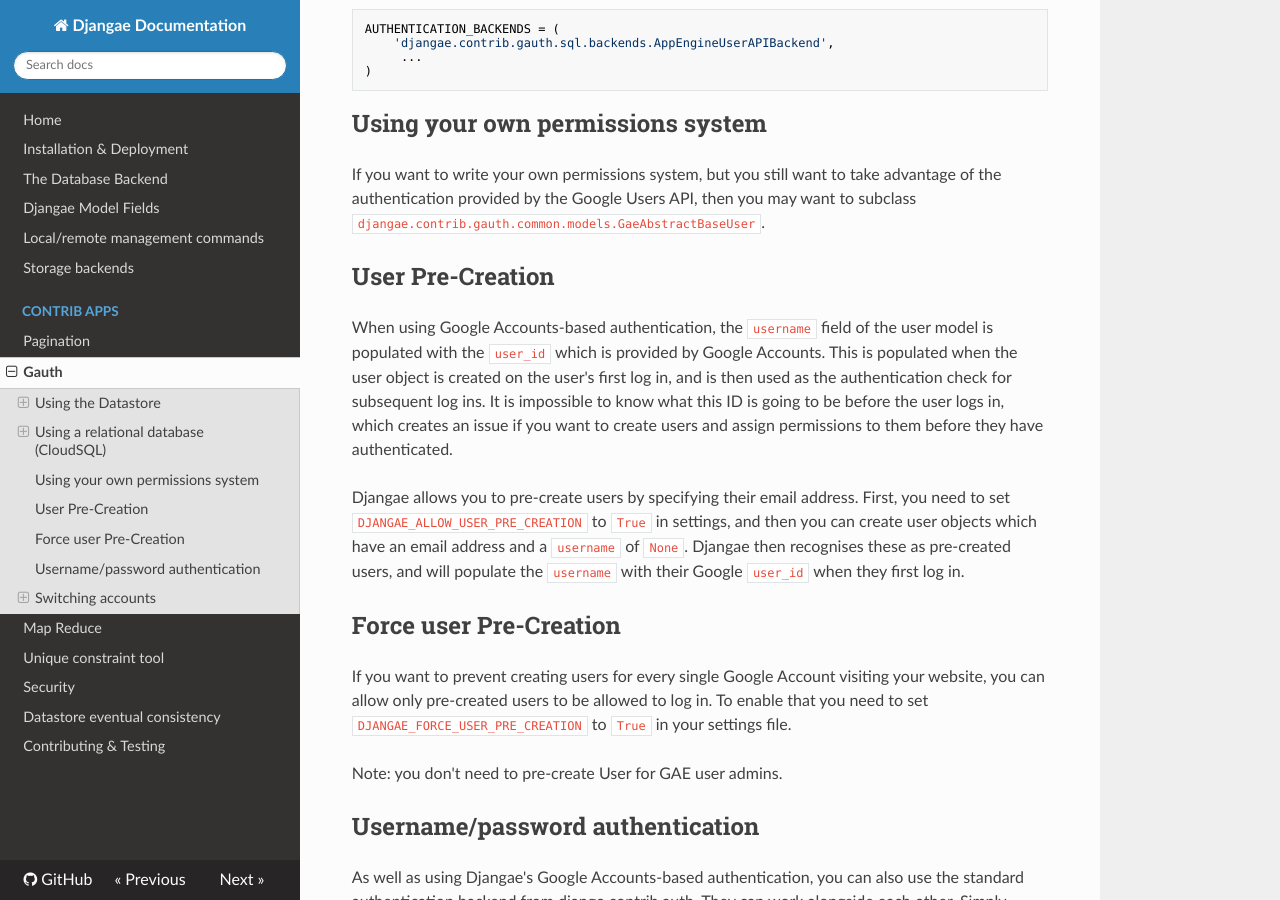
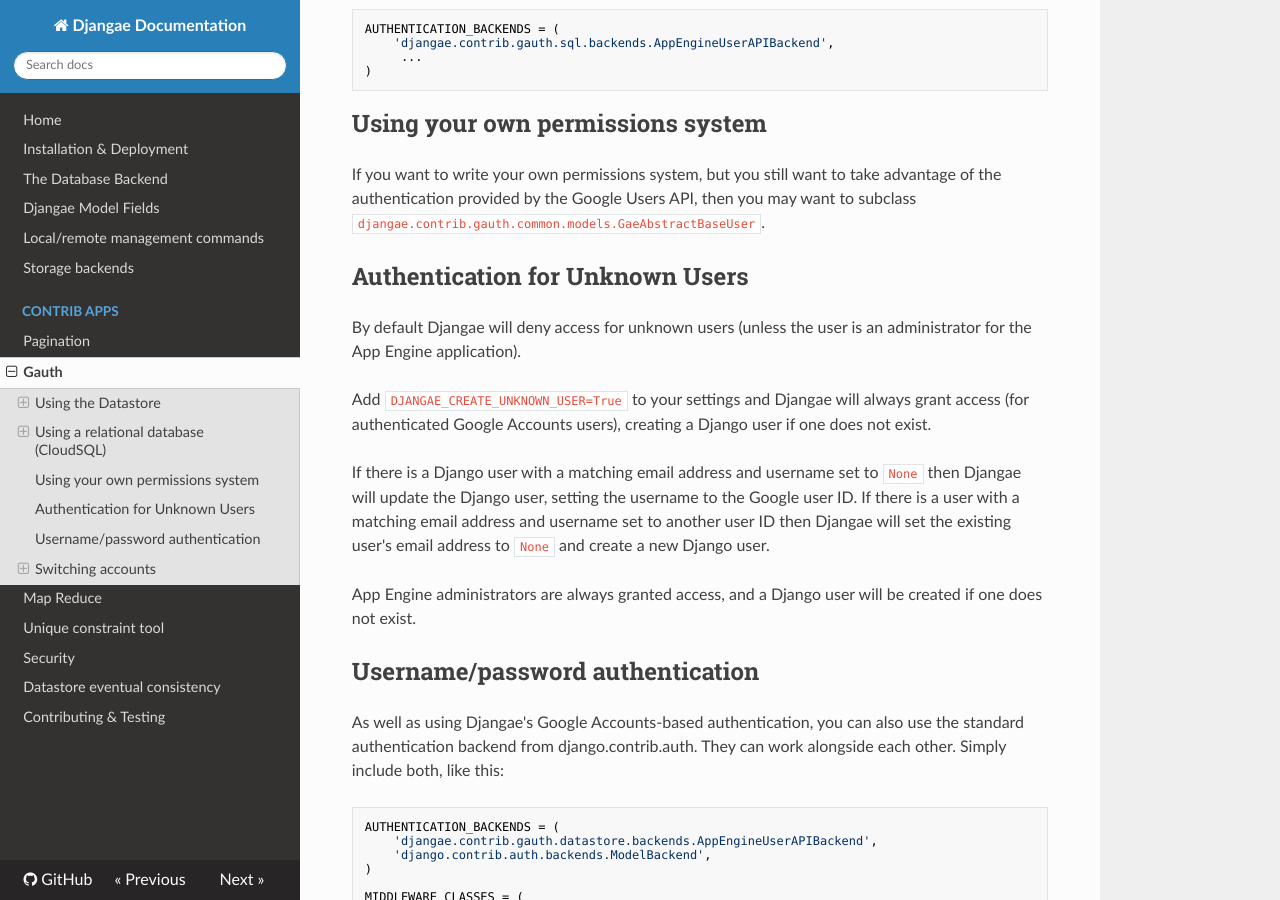
Before and after one commit to wittfabian/djangae, an MkDocs documentation site: the page built from docs/gauth.md, in a window 1280 px wide and 900 px high, scrolled down 1345 px. Built offline with MkDocs 1.6.1, drawn with Linux system fonts in a browser that asks for light colours; nearby versions of some CDN libraries; old or Windows-style settings are respelled for this version of MkDocs.

Commit message:
Describing new auth logic in the documentation, and the new setting.

```diff
--- a/docs/gauth.md
+++ b/docs/gauth.md
@@ -55,18 +55,16 @@ AUTHENTICATION_BACKENDS = (
 If you want to write your own permissions system, but you still want to take advantage of the authentication provided by the Google Users API, then you may want to subclass `djangae.contrib.gauth.common.models.GaeAbstractBaseUser`.
 
 
+## Authentication for Unknown Users
 
-## User Pre-Creation
+By default Djangae will deny access for unknown users (unless the user is an administrator for the App Engine application).
 
-When using Google Accounts-based authentication, the `username` field of the user model is populated with the `user_id` which is provided by Google Accounts.  This is populated when the user object is created on the user's first log in, and is then used as the authentication check for subsequent log ins.  It is impossible to know what this ID is going to be before the user logs in, which creates an issue if you want to create users and assign permissions to them before they have authenticated.
+Add `DJANGAE_CREATE_UNKNOWN_USER=True` to your settings and Djangae will always grant access (for authenticated Google Accounts users), creating a Django user if one does not exist.
 
-Djangae allows you to pre-create users by specifying their email address.  First, you need to set `DJANGAE_ALLOW_USER_PRE_CREATION` to `True` in settings, and then you can create user objects which have an email address and a `username` of `None`.  Djangae then recognises these as pre-created users, and will populate the `username` with their Google `user_id` when they first log in.
+If there is a Django user with a matching email address and username set to `None` then Djangae will update the Django user, setting the username to the Google user ID. If there is a user with a matching email address and username set to another user ID then Djangae will set the existing user's email address to `None` and create a new Django user.
 
-## Force user Pre-Creation
+App Engine administrators are always granted access, and a Django user will be created if one does not exist.
 
-If you want to prevent creating users for every single Google Account visiting your website, you can allow only pre-created users to be allowed to log in. To enable that you need to set `DJANGAE_FORCE_USER_PRE_CREATION` to `True` in your settings file.
-
-Note: you don't need to pre-create User for GAE user admins.
 
 ## Username/password authentication
 
```
